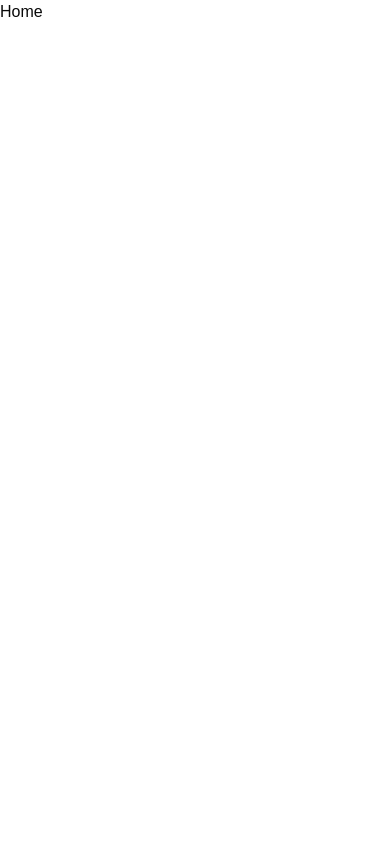
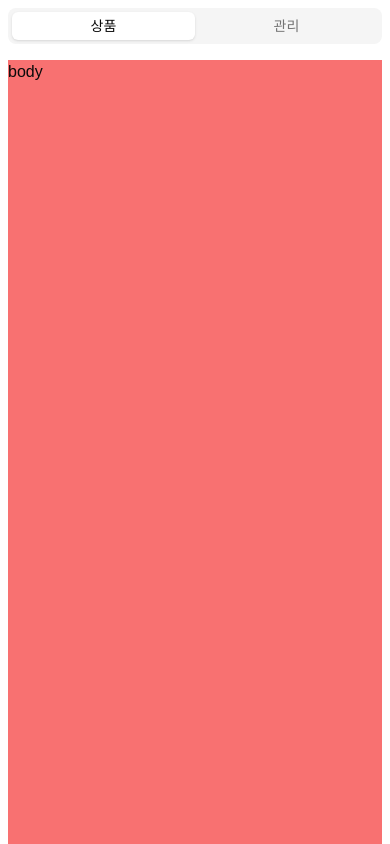
Before and after one commit to SAHA-YJB/content-sales, a Next.js app: page / in a window 390 px wide. Shown: the top 844 px of the page. Built offline with nearby package versions, Linux system fonts and the light colour scheme.

Commit message:
네브바 및 반응형

```diff
--- a/package.json
+++ b/package.json
@@ -10,6 +10,7 @@
   },
   "dependencies": {
     "@radix-ui/react-slot": "^1.1.1",
+    "@radix-ui/react-tabs": "^1.1.2",
     "class-variance-authority": "^0.7.1",
     "clsx": "^2.1.1",
     "lucide-react": "^0.469.0",
--- a/src/app/page.tsx
+++ b/src/app/page.tsx
@@ -1,3 +1,11 @@
+import Navigation from '@/components/common/Navigation';
+
 export default function Home() {
-  return <main>Home</main>;
+  return (
+    <main className='row-start-2 mx-auto flex w-full flex-col items-center gap-4 px-2 pt-2 sm:items-start lg:max-w-4xl lg:gap-8 lg:pt-8'>
+      <Navigation />
+
+      <div className='h-[2000px] w-full bg-red-400'>body</div>
+    </main>
+  );
 }
--- /dev/null
+++ b/src/components/common/Navigation.tsx
@@ -0,0 +1,12 @@
+import { Tabs, TabsContent, TabsList, TabsTrigger } from '@/components/ui/tabs';
+
+export default function Navigation() {
+  return (
+    <Tabs defaultValue='products' className='sticky top-0 z-50 w-full'>
+      <TabsList className='grid w-full grid-cols-2'>
+        <TabsTrigger value='products'>상품</TabsTrigger>
+        <TabsTrigger value='management'>관리</TabsTrigger>
+      </TabsList>
+    </Tabs>
+  );
+}
--- /dev/null
+++ b/src/components/ui/tabs.tsx
@@ -0,0 +1,55 @@
+"use client"
+
+import * as React from "react"
+import * as TabsPrimitive from "@radix-ui/react-tabs"
+
+import { cn } from "@/lib/utils"
+
+const Tabs = TabsPrimitive.Root
+
+const TabsList = React.forwardRef<
+  React.ElementRef<typeof TabsPrimitive.List>,
+  React.ComponentPropsWithoutRef<typeof TabsPrimitive.List>
+>(({ className, ...props }, ref) => (
+  <TabsPrimitive.List
+    ref={ref}
+    className={cn(
+      "inline-flex h-9 items-center justify-center rounded-lg bg-muted p-1 text-muted-foreground",
+      className
+    )}
+    {...props}
+  />
+))
+TabsList.displayName = TabsPrimitive.List.displayName
+
+const TabsTrigger = React.forwardRef<
+  React.ElementRef<typeof TabsPrimitive.Trigger>,
+  React.ComponentPropsWithoutRef<typeof TabsPrimitive.Trigger>
+>(({ className, ...props }, ref) => (
+  <TabsPrimitive.Trigger
+    ref={ref}
+    className={cn(
+      "inline-flex items-center justify-center whitespace-nowrap rounded-md px-3 py-1 text-sm font-medium ring-offset-background transition-all focus-visible:outline-none focus-visible:ring-2 focus-visible:ring-ring focus-visible:ring-offset-2 disabled:pointer-events-none disabled:opacity-50 data-[state=active]:bg-background data-[state=active]:text-foreground data-[state=active]:shadow",
+      className
+    )}
+    {...props}
+  />
+))
+TabsTrigger.displayName = TabsPrimitive.Trigger.displayName
+
+const TabsContent = React.forwardRef<
+  React.ElementRef<typeof TabsPrimitive.Content>,
+  React.ComponentPropsWithoutRef<typeof TabsPrimitive.Content>
+>(({ className, ...props }, ref) => (
+  <TabsPrimitive.Content
+    ref={ref}
+    className={cn(
+      "mt-2 ring-offset-background focus-visible:outline-none focus-visible:ring-2 focus-visible:ring-ring focus-visible:ring-offset-2",
+      className
+    )}
+    {...props}
+  />
+))
+TabsContent.displayName = TabsPrimitive.Content.displayName
+
+export { Tabs, TabsList, TabsTrigger, TabsContent }
```
